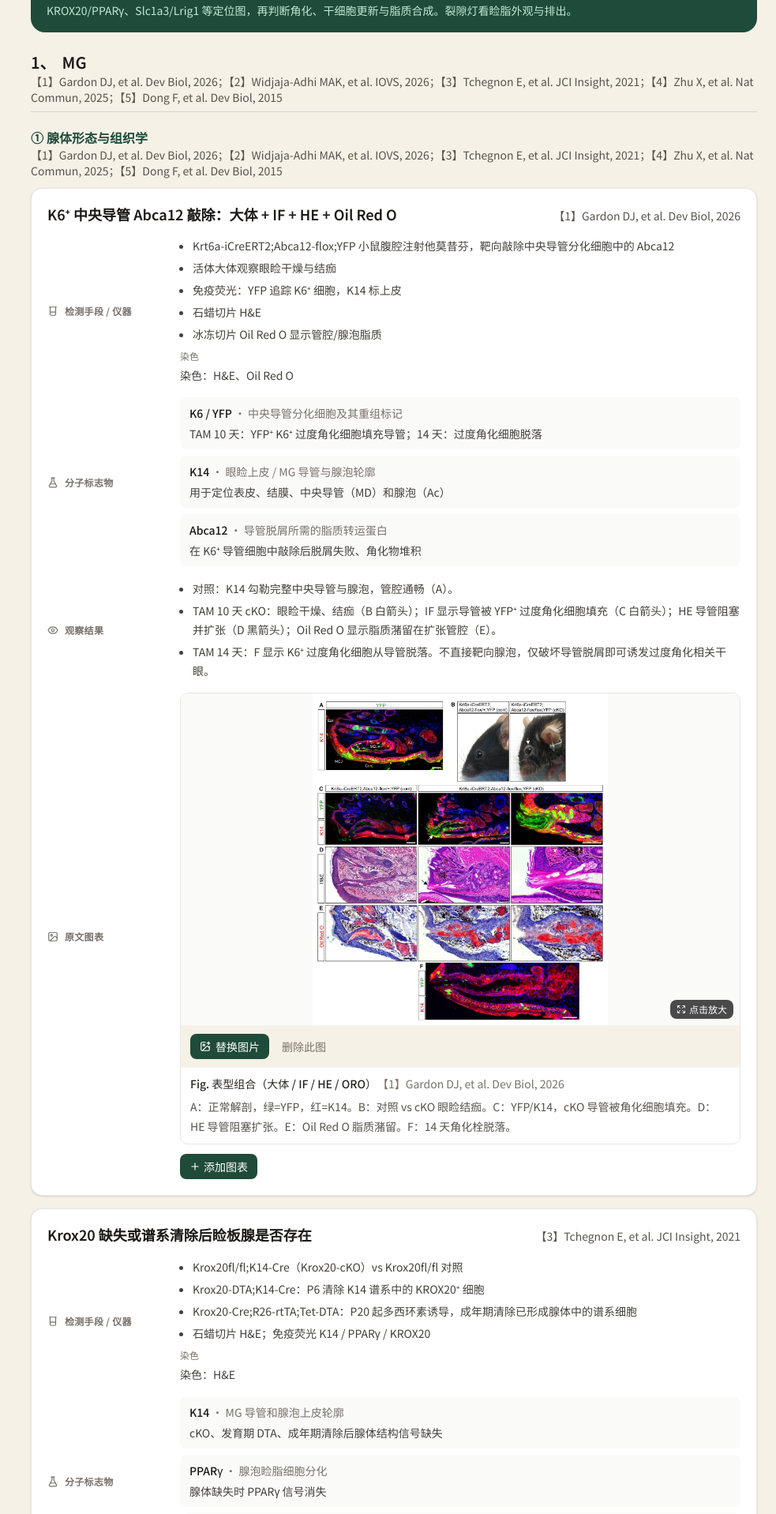
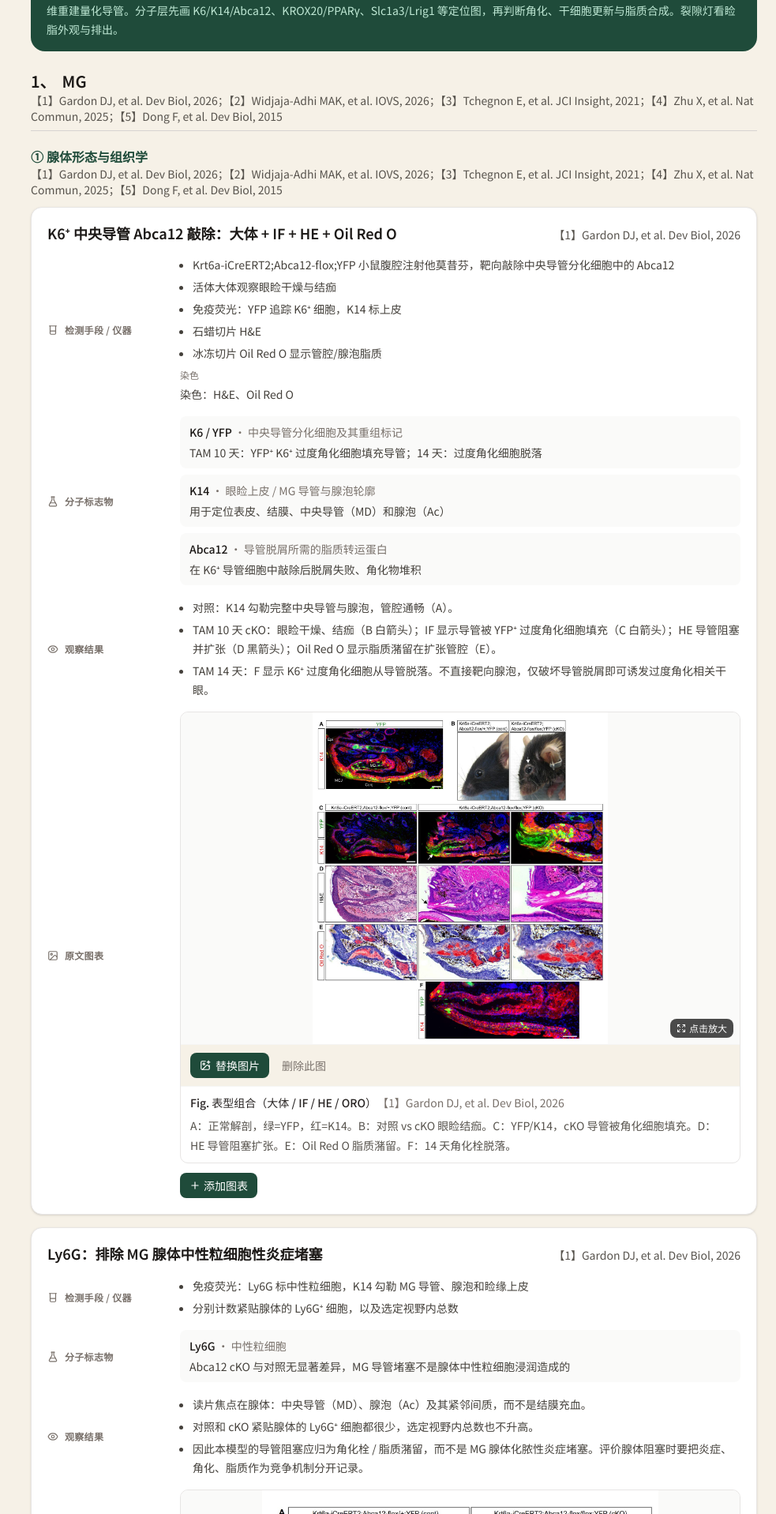
Before and after one commit to yyu337119-ship-it/Eyelid, a Next.js app: page / in a window 1280 px wide. Shown: the part 883-2800 px from the top of the page at 79% size, without its empty margins (297-1280 px from the left). Built offline with nearby package versions, Linux system fonts and the light colour scheme.

Commit message:
Move Ly6G neutrophil exclusion from conjunctiva to MG morphology
The assay tests whether meibomian gland duct obstruction is neutrophilic inflammation, not conjunctival hyperemia or mucin.

Co-authored-by: tan606818 <tan606818@gmail.com>

```diff
--- a/src/data/content.ts
+++ b/src/data/content.ts
@@ -178,7 +178,7 @@ export const categories: Category[] = [
     title: "MG 及其分泌物",
     question: "腺体形态是否完整？导管是否阻塞？睑脂能否排出、成分是否异常？",
     summary:
-      "先看活体/大体：腺体是否存在、导管是否被角化物或脂质堵塞。再落到 HE、Oil Red O 和三维重建量化导管。分子层先画 K6/K14/Abca12、KROX20/PPARγ、Slc1a3/Lrig1 等定位图，再判断角化、干细胞更新与脂质合成。裂隙灯看睑脂外观与排出。",
+      "先看活体/大体：腺体是否存在、导管是否被角化物或脂质堵塞。用 Ly6G 排除腺体本身的中性粒细胞性炎症堵塞。再落到 HE、Oil Red O 和三维重建量化导管。分子层先画 K6/K14/Abca12、KROX20/PPARγ、Slc1a3/Lrig1 等定位图，再判断角化、干细胞更新与脂质合成。裂隙灯看睑脂外观与排出。",
     sections: [
       {
         id: "mg-gland",
@@ -230,6 +230,35 @@ export const categories: Category[] = [
                 paperFig: "Fig. 表型组合（大体 / IF / HE / ORO）",
                 caption:
                   "A：正常解剖，绿=YFP，红=K14。B：对照 vs cKO 眼睑结痂。C：YFP/K14，cKO 导管被角化细胞填充。D：HE 导管阻塞扩张。E：Oil Red O 脂质潴留。F：14 天角化栓脱落。",
+              },
+            ],
+          },
+          {
+            id: "mg-ly6g-exclude",
+            title: "Ly6G：排除 MG 腺体中性粒细胞性炎症堵塞",
+            sources: ["paper1"],
+            instruments: [
+              "免疫荧光：Ly6G 标中性粒细胞，K14 勾勒 MG 导管、腺泡和睑缘上皮",
+              "分别计数紧贴腺体的 Ly6G⁺ 细胞，以及选定视野内总数",
+            ],
+            markers: [
+              {
+                name: "Ly6G",
+                role: "中性粒细胞",
+                change: "Abca12 cKO 与对照无显著差异，MG 导管堵塞不是腺体中性粒细胞浸润造成的",
+              },
+            ],
+            observations: [
+              "读片焦点在腺体：中央导管（MD）、腺泡（Ac）及其紧邻间质，而不是结膜充血。",
+              "对照和 cKO 紧贴腺体的 Ly6G⁺ 细胞都很少，选定视野内总数也不升高。",
+              "因此本模型的导管阻塞应归为角化栓 / 脂质潴留，而不是 MG 腺体化脓性炎症堵塞。评价腺体阻塞时要把炎症、角化、脂质作为竞争机制分开记录。",
+            ],
+            figures: [
+              {
+                src: "/figures/paper1-fig-ly6g.jpg",
+                paperFig: "Fig. Ly6G / 细胞计数",
+                caption:
+                  "A：绿=Ly6G，红=K14，标注 Epi / MD / Ac / Conj。计数分 Contacting gland 与 boxed area。cKO 不高于对照。",
               },
             ],
           },
@@ -1163,7 +1192,7 @@ export const categories: Category[] = [
     title: "结膜",
     question: "结膜上皮是否增生？杯状细胞和黏蛋白是否改变？MCJ 分化边界是否错位？",
     summary:
-      "结膜评价分三层：HE 看睑缘/结膜上皮厚度，PAS 看穹窿杯状细胞，免疫荧光用 Krt4（黏膜）和 Krt10（表皮）判断 MCJ 是否被表皮化。炎症排除用 Ly6G 数中性粒细胞，避免把导管堵塞误判成化脓性炎症。充血评分和黏蛋白分子检测仍待补。",
+      "结膜评价分三层：HE 看睑缘/结膜上皮厚度，PAS 看穹窿杯状细胞，免疫荧光用 Krt4（黏膜）和 Krt10（表皮）判断 MCJ 是否被表皮化。充血评分和黏蛋白分子检测仍待补。",
     sections: [
       {
         id: "conj-structure",
@@ -1295,34 +1324,6 @@ export const categories: Category[] = [
             title: "充血与黏蛋白",
             assays: [
           {
-            id: "conj-ly6g",
-            title: "Ly6G：排除中性粒细胞性炎症堵塞",
-            sources: ["paper1"],
-            instruments: [
-              "免疫荧光：Ly6G 标中性粒细胞，K14 标上皮轮廓",
-              "分别计数紧贴腺体的 Ly6G⁺ 细胞，以及选定视野内总数",
-            ],
-            markers: [
-              {
-                name: "Ly6G",
-                role: "中性粒细胞",
-                change: "Abca12 cKO 与对照无显著差异，导管堵塞不是化脓性炎症造成的",
-              },
-            ],
-            observations: [
-              "对照和 cKO 的 Ly6G⁺ 细胞都很少，定量柱状图无升高。",
-              "评价导管阻塞时要同步做炎症排除：角化栓、脂质潴留和中性粒细胞浸润是不同机制。",
-            ],
-            figures: [
-              {
-                src: "/figures/paper1-fig-ly6g.jpg",
-                paperFig: "Fig. Ly6G / 细胞计数",
-                caption:
-                  "A：绿=Ly6G，红=K14。B：Contacting gland 与 boxed area 计数，cKO 不高于对照。",
-              },
-            ],
-          },
-          {
             id: "conj-pending",
             title: "结膜充血与黏蛋白监测（笔记待补）",
             sources: ["paper5"],
@@ -1334,7 +1335,7 @@ export const categories: Category[] = [
               },
             ],
             observations: [
-              "目前可落地的是 PAS 杯状细胞计数，以及 Ly6G 炎症排除；充血评分和黏蛋白分子检测仍缺方案。",
+              "目前可落地的是 PAS 杯状细胞计数；充血评分和黏蛋白分子检测仍缺方案。",
             ],
             pending: [
               "结膜充血的活体评分或裂隙灯标准",
--- a/src/lib/handbook-store.tsx
+++ b/src/lib/handbook-store.tsx
@@ -28,7 +28,7 @@ import {
 export const HANDBOOK_INTRO =
   "按解剖部位系统评价小鼠眼表异常。一级为四大分类；其下再分「1、2、」二级和「①②」三级。每一级分支标题后直接标注文献【1】～【5】，编号与汇报 PPT 首页一致，不再用红字、黄字区分来源。每张卡片仍固定写出检测手段/仪器、分子标志物、观察结果和原文图表。打开「编辑正文」可改文字；每张图下方可「替换图片」。修改保存在本机浏览器。"
 
-const STORAGE_KEY = "eyelid-handbook-edits-v2"
+const STORAGE_KEY = "eyelid-handbook-edits-v3"
 
 export type AssayPath = {
   categoryId: string
```
